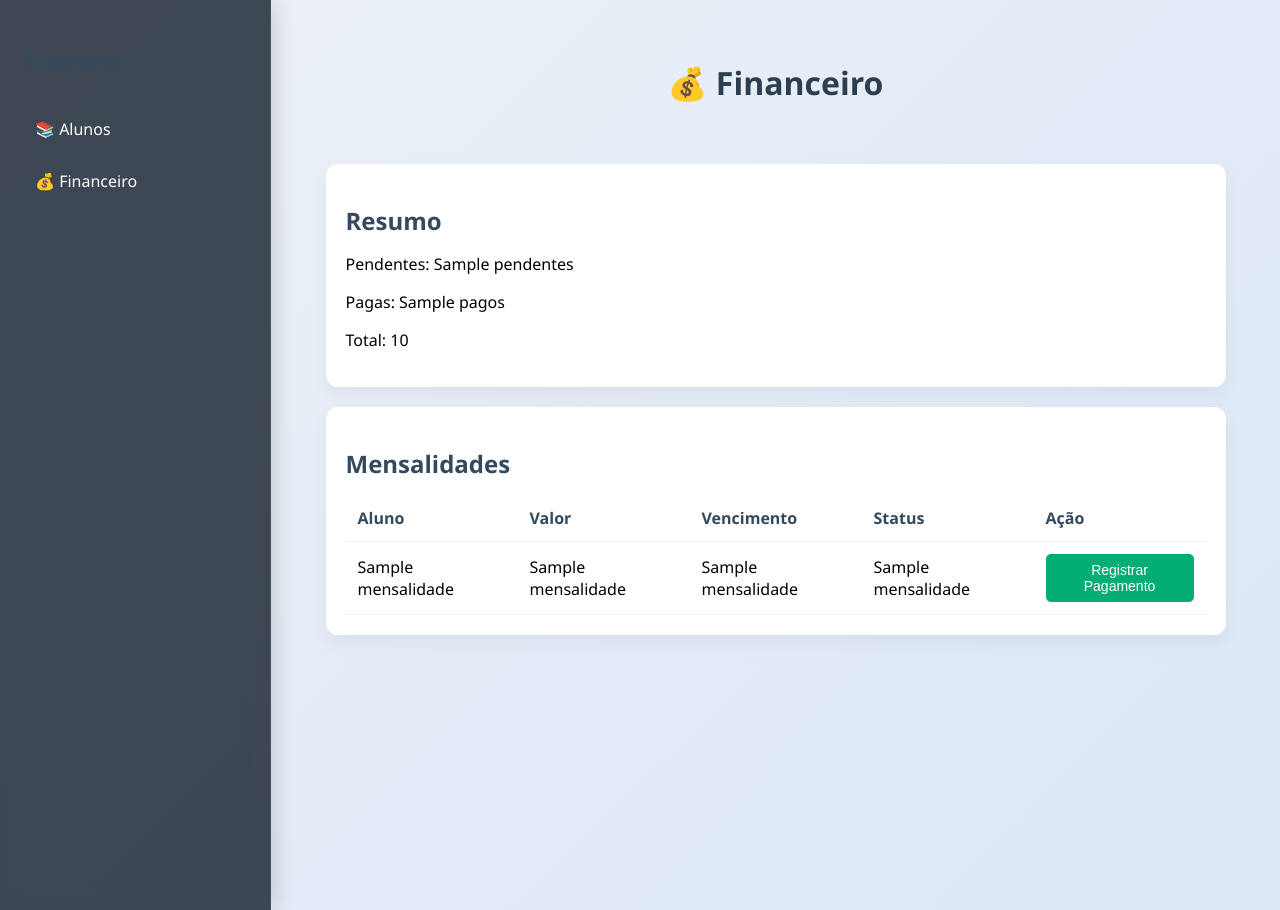
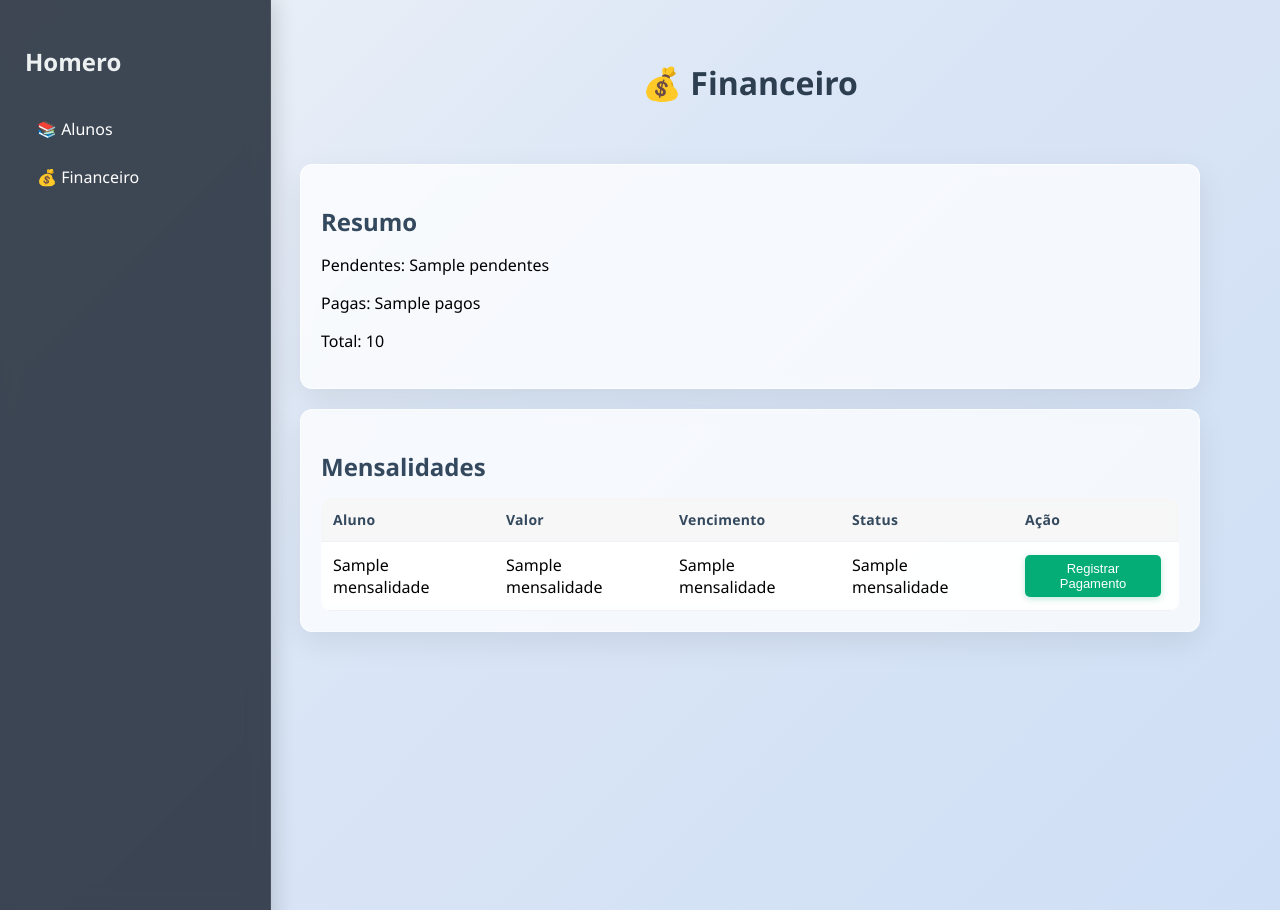
Before and after one commit to bobpontes/Homero, a Flask app: template templates/financeiro.html in a window 1280 px wide. Run offline with Flask 3, Linux system fonts and the light colour scheme; the template is opened without the code that fills it: most values are stand-ins (such as "Sample title", 1, 10 or a date in 2020).

Commit message:
style(ui): aplica design glass-effect à interface

```diff
--- a/static/style.css
+++ b/static/style.css
@@ -1,11 +1,12 @@
 body {
     font-family: 'SEGOE UI', system-ui, -apple-system, sans-serif;
-    background: linear-gradient(135deg, #eef2f7, #dbe6f6);
+    background: linear-gradient(135deg, #eef2f7 0%, #dbe6f6 40%, #cfdff5 100%);
     margin: 0;
 }
 
 .container {
-    width: 900px;
+    max-width: 900px;
+    width: 100%;
     margin: 60px auto;
 }
 
@@ -26,11 +27,20 @@ h2 {
 }
 
 .card {
-    background: white;
+    background: rgba(255, 255, 255, 0.75);
+    backdrop-filter: blur(6px);
+    -webkit-backdrop-filter: blur(6px);
+    border: 1px solid rgba(255, 255, 255, 0.6);
     padding: 20px;
     border-radius: 12px;
-    box-shadow: 0 8px 20px rgba(0,0,0,0.05);
+    box-shadow: 0 10px 30px rgba(0,0,0,0.08);
     margin-bottom: 20px;
+}
+
+.card:hover {
+    transform: translateY(-2px);
+    box-shadow: 0 12px 28px rgba(0,0,0,0.08);
+    transition: all 0.2s ease;
 }
 
 form input {
@@ -98,6 +108,10 @@ button {
 .btn-delete {
     background: #e74c3c;
     color: white;
+    display: inline-block;
+    padding: 8px 12px;
+    border-radius: 5px;
+    text-decoration: none;
 }
 
 .btn-delete:hover {
@@ -203,6 +217,11 @@ button:hover {
 
 .sidebar {
     width: 220px;
+    height: 100vh;
+    left: 0;
+    top: 0;
+    position: fixed;
+
     background: rgba(31, 41, 55, 0.85);
     backdrop-filter: blur(10px);
     -webkit-backdrop-filter: blur(10px);
@@ -210,34 +229,52 @@ button:hover {
     box-shadow: 4px 0 20px rgba(0, 0, 0, 0.15);
     color: white;
     padding: 25px;
+
+    display: flex;
+    flex-direction: column;
 }
 
 .logo {
     margin-bottom: 30px;
+    color: #ecf0f1;
+    font-size: 24px;
+    font-weight: 700;
 }
 
 .sidebar a {
-    display: block;
-    padding: 10px;
+    display: flex;
+    align-items: center;
+    gap: 8px;
+
+    padding: 10px 12px;
+    margin-bottom: 6px;
+
     color: white;
     text-decoration: none;
+
     border-radius: 6px;
-    margin-bottom: 10px;
-    transition: background 0.20s ease;
+    transition: all 0.20s ease;
 }
 
 .sidebar a:hover {
     background: rgba(255, 255, 255, 0.08);
+    transform: translateX(3px);
 }
 
 .content {
     flex: 1;
     padding: 40px;
+    margin-left: 220px;
 }
 
 table {
     width: 100%;
-    border-collapse: collapse;
+    border-collapse: separate;
+    border-spacing: 0;
+    background: rgba(255, 255, 255, 0.7);
+    backdrop-filter: blur(4px);
+    border-radius: 10px;
+    overflow: hidden;
 }
 
 th, td {
@@ -249,10 +286,33 @@ th, td {
 th {
     color: #34495e;
     font-weight: 600;
+    background: rgba(0, 0, 0, 0.03);
+    font-size: 14px;
+    letter-spacing: 0.02em;
 }
 
 tr:nth-child(even) {
-    background: #f8f9fb;
+    background: rgba(0, 0, 0, 0.02);
+}
+
+td .btn-edit,
+td .btn-delete,
+td .btn-pagar {
+    margin-right: 6px;
+    font-size: 13px;
+    padding: 6px 10px;
+}
+
+td .btn-edit {
+    box-shadow: 0 2px 6px rgba(243, 156, 18, 0.25);
+}
+
+td .btn-delete {
+    box-shadow: 0 2px 6px rgba(231, 76, 60, 0.25);
+}
+
+td .btn-pagar {
+    box-shadow: 0 2px 6px rgba(4, 173, 117, 0.25);
 }
 
 table tr {
```
